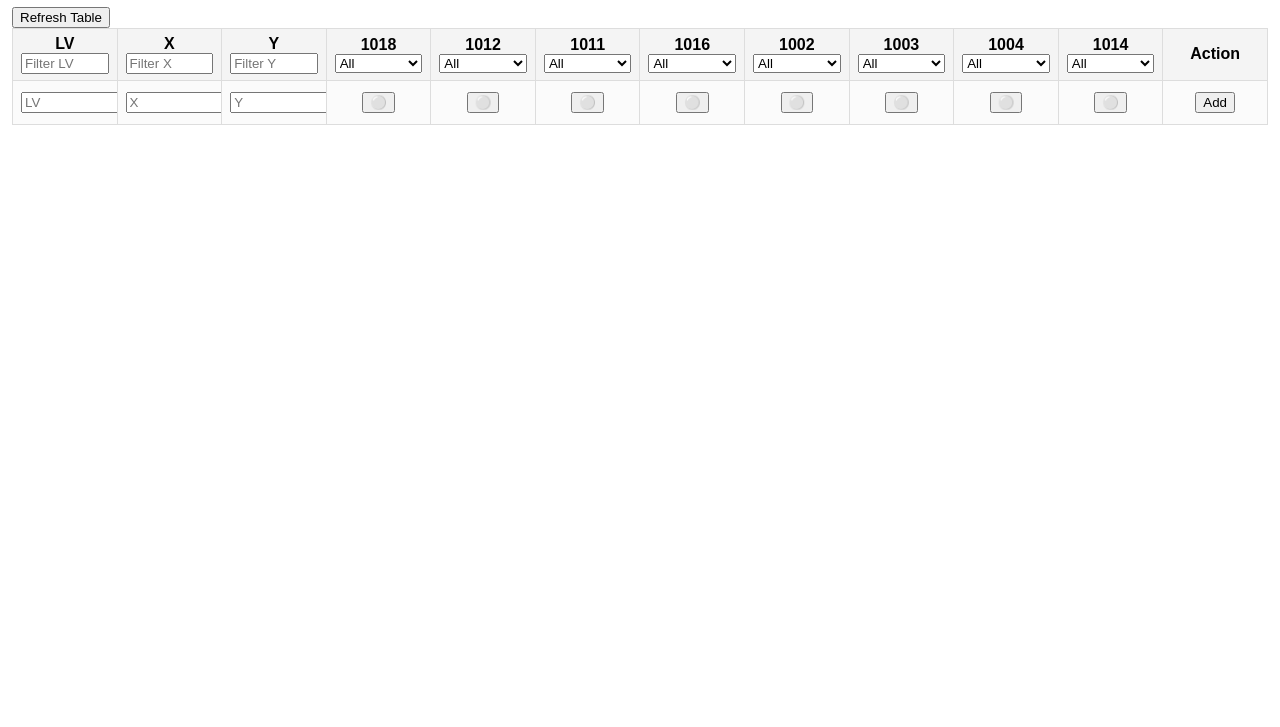
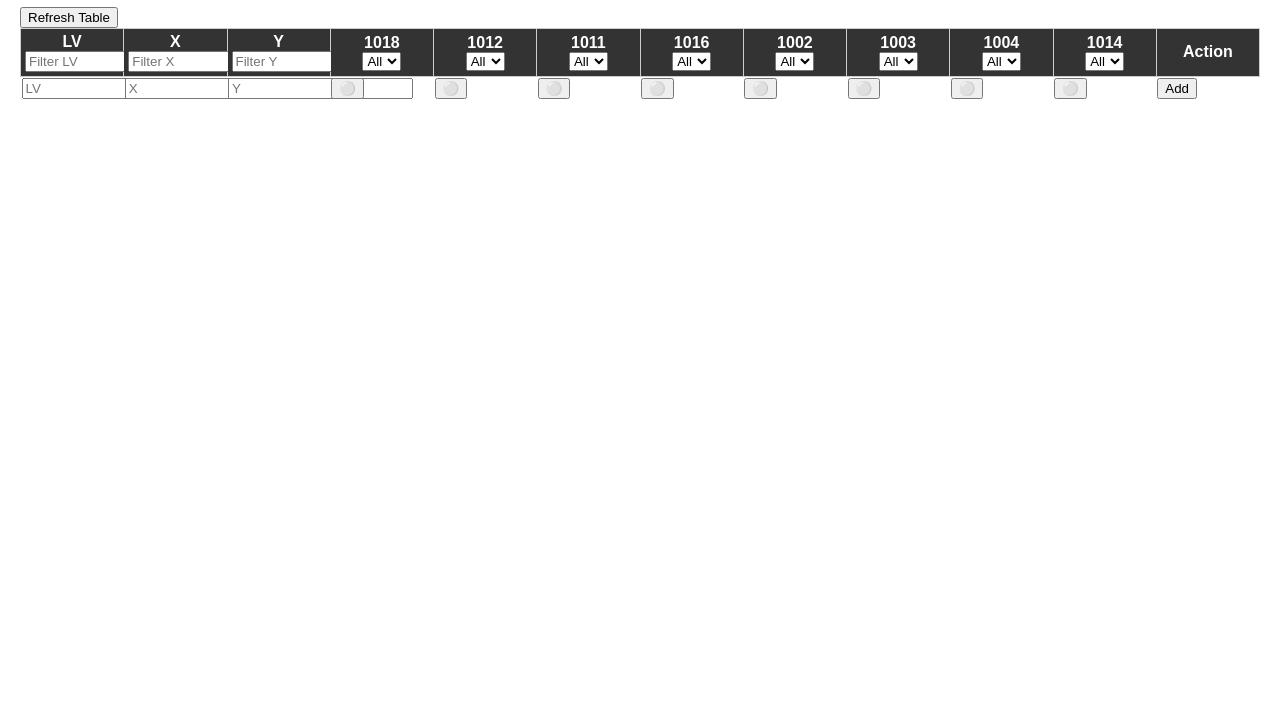
Before and after one commit to marvinso1978/coords-frontend, a website: page index.html in a window 1280 px wide. Shown: the part 73-800 px from the top of the page. Drawn offline with Linux system fonts and the light colour scheme; no server answers.

Commit message:
Update index.html

```diff
--- a/index.html
+++ b/index.html
@@ -3,106 +3,7 @@
 <head>
   <meta charset="UTF-8">
   <title>Coords Map</title>
-  <style>
-    :root{
-      /* tweak these widths to fit your labels/content */
-      --col-lv: 60px;
-      --col-x: 90px;
-      --col-y: 90px;
-      --col-server: 72px;
-      --col-action: 80px;
-
-      --header-height: 44px;   /* height of top header row */
-      --addrow-height: 44px;   /* height of add row */
-    }
-
-    body{ font-family: Arial, sans-serif; margin: 12px; }
-
-    .table-wrapper {
-      border: 1px solid #ccc;
-      max-height: 620px;        /* visible viewport height for table */
-      overflow: auto;           /* gives a scrollable viewport for both x and y */
-    }
-
-    table {
-      border-collapse: collapse;
-      width: 100%;
-      table-layout: fixed;      /* important: columns use widths from colgroup */
-      min-width: 980px;         /* ensure horizontal scroll if screen narrow */
-    }
-
-    colgroup col { /* no styles here; each col has inline style below */ }
-
-    th, td {
-      border: 1px solid #ddd;
-      padding: 6px 8px;
-      text-align: center;
-      white-space: nowrap;
-      overflow: hidden;
-      text-overflow: ellipsis;
-      background: white;
-      box-sizing: border-box;
-    }
-
-    thead tr:first-child th {
-      position: sticky;
-      top: 0;
-      z-index: 5;
-      height: var(--header-height);
-      background: #f4f4f4;
-    }
-
-    /* add-row (second thead row) sticky just below header row */
-    thead tr#add-row td, thead tr#add-row th {
-      position: sticky;
-      top: var(--header-height);
-      z-index: 4;
-      background: #fbfbfb;
-      height: var(--addrow-height);
-    }
-
-    /* Freeze first 3 columns: lv (col 1), x (col 2), y (col 3)
-       left offsets must equal cumulative widths of preceding cols */
-    /* column widths from :root:
-       col1 = --col-lv
-       col2 = --col-x
-       col3 = --col-y
-    */
-    /* 1st column */
-    th:nth-child(1), td:nth-child(1) {
-      position: sticky;
-      left: 0;
-      z-index: 6; /* higher than rows so header cells appear above */
-      background: #fff;
-    }
-    /* 2nd column: left = width of 1st col */
-    th:nth-child(2), td:nth-child(2) {
-      position: sticky;
-      left: var(--col-lv);
-      z-index: 6;
-      background: #fff;
-    }
-    /* 3rd column: left = width(1st) + width(2nd) */
-    th:nth-child(3), td:nth-child(3) {
-      position: sticky;
-      left: calc(var(--col-lv) + var(--col-x));
-      z-index: 6;
-      background: #fff;
-    }
-
-    /* action column (last) can be right-aligned but not sticky */
-    th.action, td.action { width: var(--col-action); }
-
-    /* small controls */
-    button.toggle-btn { cursor: pointer; width: 34px; height: 34px; }
-    button.delete-btn { cursor: pointer; background: #c0392b; color: #fff; border: none; padding: 6px; }
-    select.filter, input.filter { width: 100%; box-sizing: border-box; }
-
-    /* ensure header & add-row look aligned when a vertical scrollbar appears:
-       scrollbar is inside .table-wrapper; because thead is part of the same table
-       and uses sticky inside that scroller, alignment will be preserved.
-    */
-  </style>
+  <link rel="stylesheet" href="style.css">
 </head>
 <body>
   <h1>Coordinates Map</h1>
```
